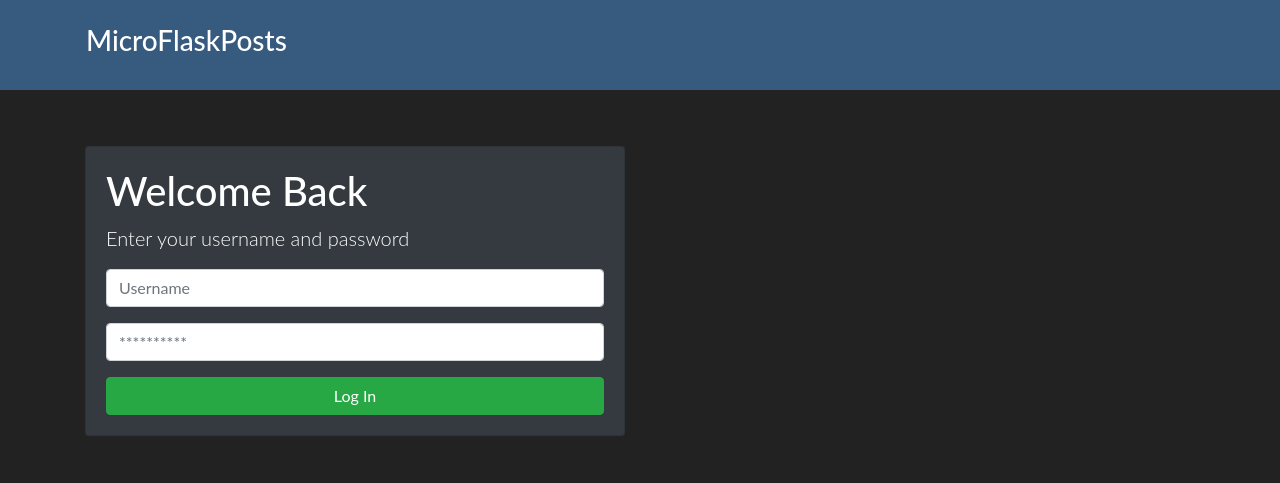
After one commit to Benneee/microflaskposts, a Flask app: page /login in a window 1280 px wide. The commit adds this page. Shown: the top 483 px of the page. Run offline with Flask 2, Linux system fonts and the light colour scheme; some libraries are stand-ins or nearby versions.

Commit message:
Feat: added login and updated base templates

```diff
--- a/app/templates/base.html
+++ b/app/templates/base.html
@@ -37,7 +37,7 @@
 </head>
 <body>
     <header class="bg-primary">
-        <nav class="navbar py-4 container navbar-expand-md">
+        <nav class="navbar py-4 container navbar-expand-md justify-content-between">
             <h3 class="heading text-light">
                 <a class="title-link mr-4" href="{{ url_for('index') }}">
                 MicroFlaskPosts
@@ -58,10 +58,12 @@
         <div class="collapse navbar-collapse" id="navbarToggle">
             <!-- Navbar Right Side -->
             <div class="navbar-nav">
-                {% if title != 'Create Post' %}
-                <a class="nav-item nav-link title-link cursor-pointer" href="{{ url_for('create_post') }}">
-                    Say Something <i class="text-light fa fa-pencil"></i>
-                </a>
+                {% if current_user.is_authenticated %}
+                    {% if title != 'Create Post' %}
+                    <a class="nav-item nav-link title-link cursor-pointer" href="{{ url_for('create_post') }}">
+                        Say Something <i class="text-light fa fa-pencil"></i>
+                    </a>
+                    {% endif %}
                 {% endif %}
             </div>
         </div>
--- /dev/null
+++ b/app/templates/login.html
@@ -0,0 +1,29 @@
+{% extends 'base.html' %}
+
+{% block content %}
+    <div class="container">
+        <div class="row py-5">
+            <div class="col-md-6">
+                <form action="" method="post" class="card bg-dark">
+                    {{ form.hidden_tag() }}
+                    <div class="card-body">
+                        <div class="mb-3">
+                            <h1>Welcome Back</h1>
+                            <p class="lead">Enter your username and password</p>
+                        </div>
+
+                        <div class="form-group mt-3">
+                            {{ form.username(class="form-control", autocomplete="off", placeholder="Username") }}
+                        </div>
+
+                        <div class="form-group">
+                            {{ form.password(class="form-control", placeholder="**********") }}
+                        </div>
+
+                        {{ form.submit(class="btn btn-md btn-block btn-success") }}
+                    </div>
+                </form>
+            </div>
+        </div>
+    </div>
+{% endblock content %}
```
